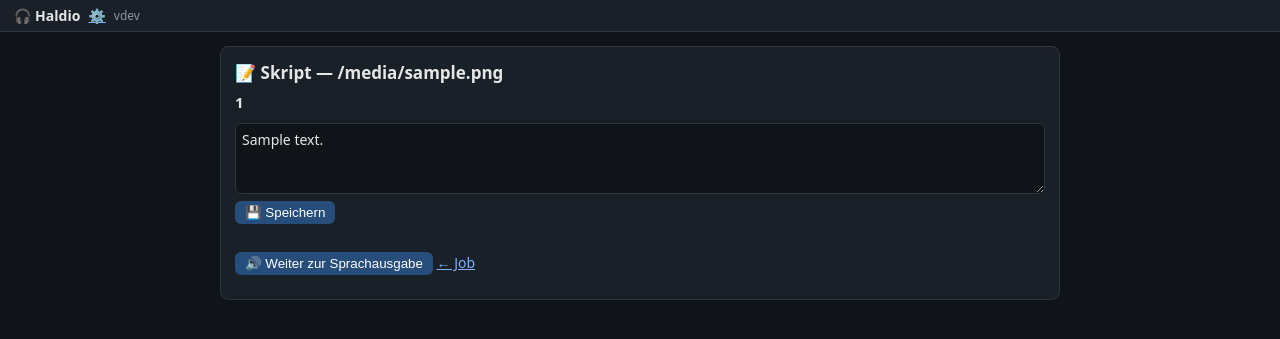
After one commit to prinzalx/Haldio, a FastAPI app: template src/haldio/web/templates/review.html in a window 1280 px wide. The commit adds this page. Shown: the top 339 px of the page. Run offline with FastAPI, Linux system fonts and the light colour scheme; the template is opened without the code that fills it: most values are stand-ins (such as "Sample title", 1, 10 or a date in 2020); parts of the project's set-up code (start-up, migrations or seed data) failed here and were passed over; some libraries are stand-ins or nearby versions.

Commit message:
feat: review page, settings page with server tests and polished README
- review: script per chunk with warnings, editable blocks, resume at S8

- review_before_tts stops the worker at awaiting_review (60%)

- settings shows effective config; Test LM Studio / Test TTS buttons

- README describes pipeline, install, run, tests and the eval set

- clean-clone setup test passed; 61 tests pass

```diff
--- a/src/haldio/web/app.py
+++ b/src/haldio/web/app.py
@@ -2,6 +2,7 @@
 
 from __future__ import annotations
 
+import json
 from pathlib import Path
 from typing import Any
 
@@ -41,8 +42,8 @@ def create_app(
 
     @app.post("/upload")
     async def upload(
-        file: UploadFile = File(...),
-        voice: str = Form(""),  # noqa: B008 - FastAPI pattern
+        file: UploadFile = File(...),  # noqa: B008 - FastAPI pattern
+        voice: str = Form(""),
     ) -> RedirectResponse:
         name = file.filename or "upload.pdf"
         if not name.lower().endswith(".pdf"):
@@ -87,6 +88,70 @@ def create_app(
                 return FileResponse(path, filename=f"{job_id}-{file_name}")
         raise HTTPException(status_code=404, detail="Datei noch nicht erzeugt.")
 
+    @app.get("/jobs/{job_id}/review", response_class=HTMLResponse)
+    def review_page(request: Request, job_id: str) -> HTMLResponse:
+        job = _require_job(app.state.index, job_id)
+        script_file = app.state.index.jobs_dir / job_id / "04_script" / "script.json"
+        chunks = _load_chunks(script_file)
+        return templates.TemplateResponse(request, "review.html", {"job": job, "chunks": chunks})
+
+    @app.post("/jobs/{job_id}/review")
+    async def review_save(job_id: str, request: Request) -> RedirectResponse:
+        _require_job(app.state.index, job_id)
+        form = await request.form()
+        script_file = app.state.index.jobs_dir / job_id / "04_script" / "script.json"
+        chunks = _load_chunks(script_file)
+        for ci, chunk in enumerate(chunks):
+            for bi, block in enumerate(chunk.get("blocks", [])):
+                key = f"c{ci}b{bi}"
+                if key in form:
+                    block["text"] = str(form[key]).strip()
+        _store_chunks(script_file, chunks)
+        return RedirectResponse(f"/jobs/{job_id}/review", status_code=303)
+
+    @app.post("/jobs/{job_id}/speak")
+    def speak_now(job_id: str) -> RedirectResponse:
+        job = _require_job(app.state.index, job_id)
+        job.options["resume_from"] = "speaking"
+        app.state.index.update(job)
+        app.state.worker.enqueue(job_id)
+        return RedirectResponse(f"/jobs/{job_id}", status_code=303)
+
+    @app.get("/settings", response_class=HTMLResponse)
+    def settings_page(request: Request) -> HTMLResponse:
+        return templates.TemplateResponse(
+            request, "settings.html", {"config": config, "llm_result": "", "tts_result": ""}
+        )
+
+    @app.get("/settings/test-llm", response_class=HTMLResponse)
+    def test_llm() -> HTMLResponse:
+        from haldio.llm.client import LlmClient, LlmError
+
+        try:
+            client = LlmClient(config.llm)
+            models = ", ".join(client.list_models()[:10])
+            client.close()
+            text = f"LM Studio ok: {models or 'keine Modelle'}"
+        except LlmError as error:
+            text = f"Fehler: {error}"
+        except Exception as error:  # noqa: BLE001 - show any connection error in the UI
+            text = f"Fehler: {error}"
+        return HTMLResponse(f"<span>{text}</span>")
+
+    @app.get("/settings/test-tts", response_class=HTMLResponse)
+    def test_tts() -> HTMLResponse:
+        from haldio.tts import create_backend
+
+        backend = create_backend(config.tts)
+        try:
+            ok, message = backend.healthcheck()
+            if ok:
+                names = ", ".join(v.name or v.id for v in backend.list_voices()[:10])
+                message = f"TTS ok: {names or 'keine Stimmen'}"
+        finally:
+            backend.close()
+        return HTMLResponse(f"<span>{message}</span>")
+
     @app.post("/jobs/{job_id}/cancel")
     def cancel(job_id: str) -> RedirectResponse:
         _require_job(app.state.index, job_id)
@@ -126,6 +191,17 @@ def _job_files(job: Job) -> list[dict[str, Any]]:
     return [{"name": name, "available": True} for name in _DOWNLOADABLE]
 
 
+def _load_chunks(script_file: Path) -> list[dict[str, Any]]:
+    if not script_file.is_file():
+        return []
+    return list(json.loads(script_file.read_text(encoding="utf-8")).get("chunks", []))
+
+
+def _store_chunks(script_file: Path, chunks: list[dict[str, Any]]) -> None:
+    data = {"chunks": chunks, "warnings": [w for c in chunks for w in c.get("warnings", [])]}
+    script_file.write_text(json.dumps(data, ensure_ascii=False, indent=2), encoding="utf-8")
+
+
 def _format_seconds(value: float | int) -> str:
     minutes, secs = divmod(int(value), 60)
     hours, minutes = divmod(minutes, 60)
--- a/src/haldio/web/static/style.css
+++ b/src/haldio/web/static/style.css
@@ -45,3 +45,10 @@ form { display: inline; }
 .muted { color: #8a939c; }
 .error { color: #ff9a9a; }
 progress { width: 120px; height: 10px; vertical-align: middle; }
+textarea {
+  width: 100%; background: #101418; color: #e6e6e6;
+  border: 1px solid #2c343d; border-radius: 6px; padding: 6px;
+  font: inherit; margin: 3px 0;
+}
+.chunk.warn { border-left: 3px solid #b98a2f; padding-left: 8px; margin: 8px 0; }
+code { background: #101418; padding: 1px 4px; border-radius: 4px; }
--- a/src/haldio/web/templates/base.html
+++ b/src/haldio/web/templates/base.html
@@ -9,6 +9,7 @@
 <body>
   <header class="topbar">
     <a class="brand" href="/">🎧 Haldio</a>
+    <a href="/settings">⚙️</a>
     <span class="ver">v{{ version | default('dev') }}</span>
   </header>
   <main>{% block content %}{% endblock %}</main>
--- a/src/haldio/web/templates/job.html
+++ b/src/haldio/web/templates/job.html
@@ -5,6 +5,7 @@
   <h1>📄 {{ job.file_name }}</h1>
   {% include "partials/job_status.html" %}
   <p class="actions">
+    <a href="/jobs/{{ job.id }}/review">📝 Skript prüfen</a>
     <form method="post" action="/jobs/{{ job.id }}/cancel">
       <button>Abbrechen</button>
     </form>
--- /dev/null
+++ b/src/haldio/web/templates/review.html
@@ -0,0 +1,29 @@
+{% extends "base.html" %}
+{% block title %}Haldio — Skript prüfen{% endblock %}
+{% block content %}
+<section class="card">
+  <h1>📝 Skript — {{ job.file_name }}</h1>
+  {% if not chunks %}<p class="muted">Noch kein Skript vorhanden.</p>{% endif %}
+  <form method="post" action="/jobs/{{ job.id }}/review">
+    {% for chunk in chunks %}
+    {% set ci = loop.index0 %}
+    <div class="chunk {% if chunk.needs_review or chunk.warnings %}warn{% endif %}">
+      <h2>{{ chunk.chunk_id }}
+        {% if chunk.needs_review %}<span class="badge badge-failed">Review</span>{% endif %}
+        {% for w in chunk.warnings %}<span class="chip">{{ w }}</span>{% endfor %}
+      </h2>
+      {% for block in chunk.blocks %}
+      <textarea name="c{{ ci }}b{{ loop.index0 }}" rows="3">{{ block.text }}</textarea>
+      {% endfor %}
+    </div>
+    {% endfor %}
+    {% if chunks %}<button type="submit">💾 Speichern</button>{% endif %}
+  </form>
+  <p class="actions">
+    <form method="post" action="/jobs/{{ job.id }}/speak">
+      <button>🔊 Weiter zur Sprachausgabe</button>
+    </form>
+    <a href="/jobs/{{ job.id }}">← Job</a>
+  </p>
+</section>
+{% endblock %}
```
Also changed, not shown: docs/PROGRESS.md (+38 -9 lines), src/haldio/jobs/worker.py (+23 -12 lines), src/haldio/pipeline/run.py (+42 -0 lines), src/haldio/web/templates/settings.html (added, +19 -0 lines), tests/test_web.py (+66 -2 lines), README.md.
